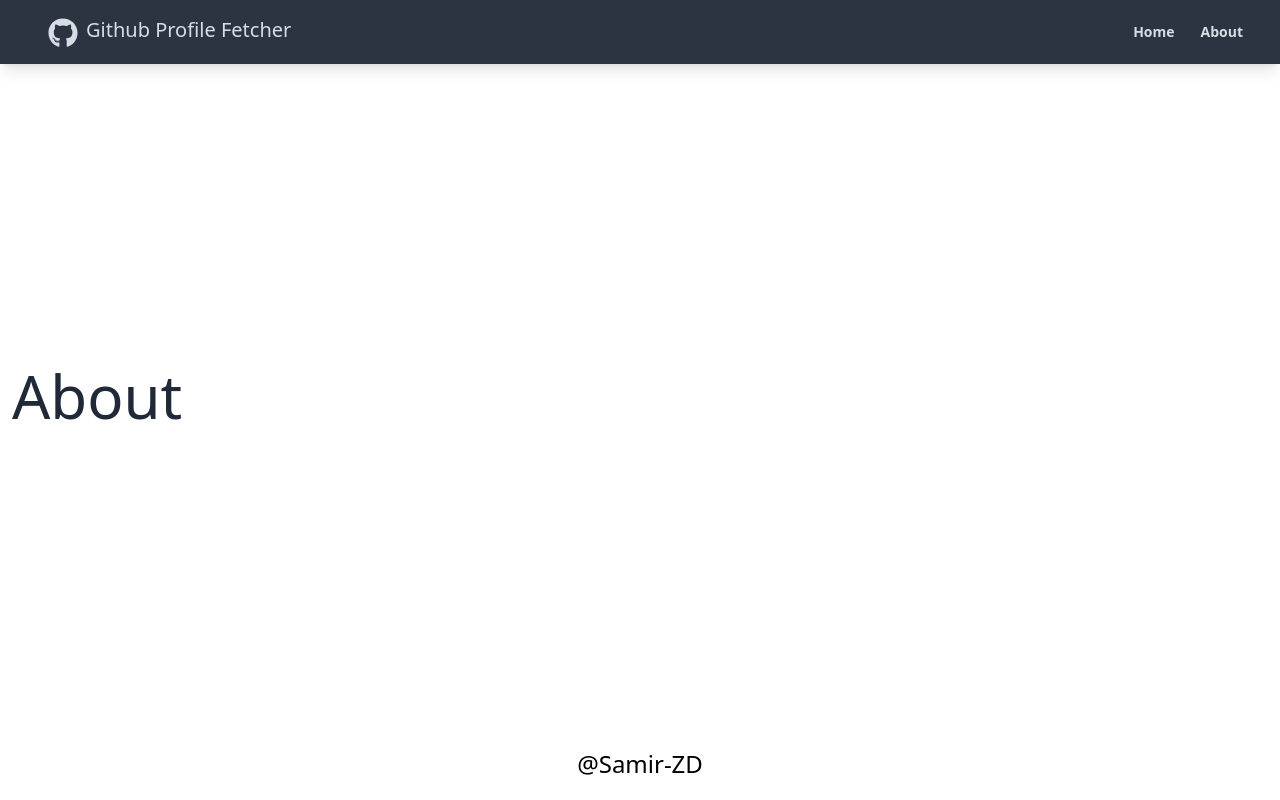
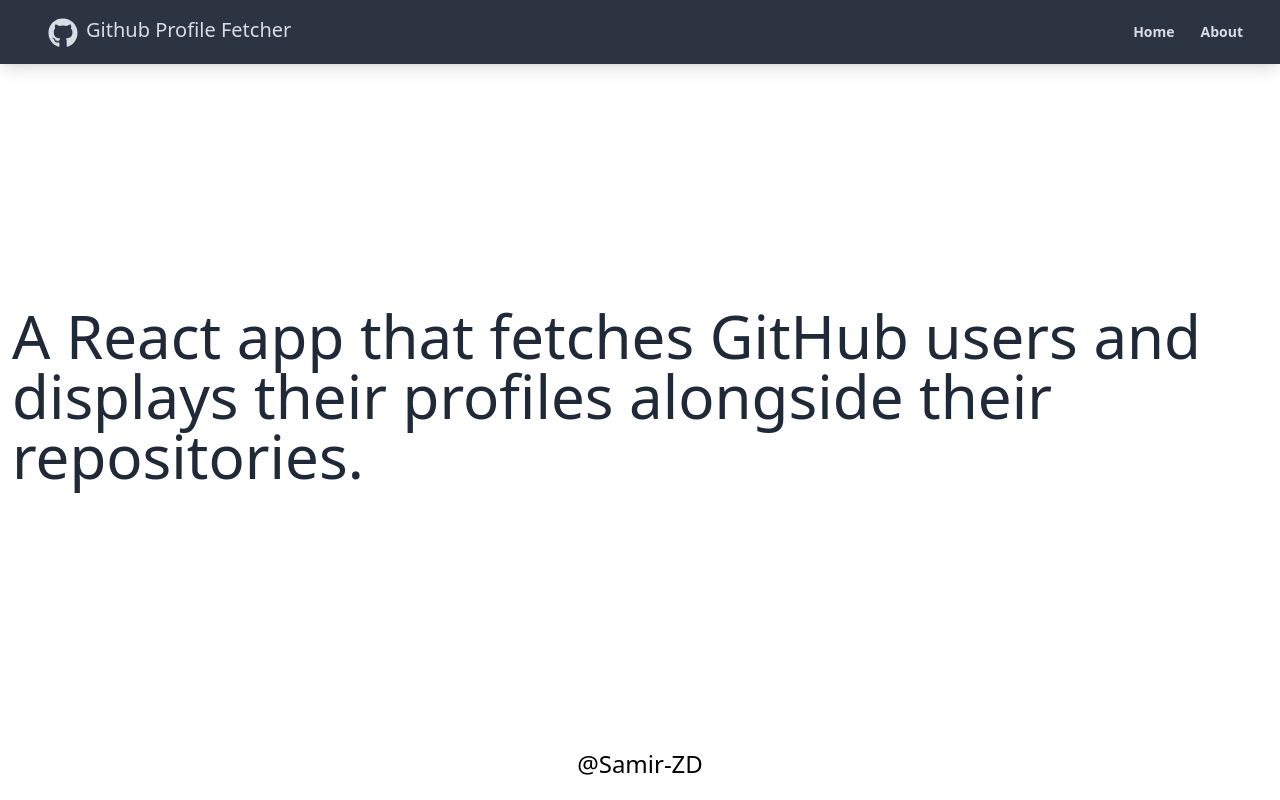
Before and after one commit to Samir-ZD/github-profile-fetcher, a React (Create React App) app: page /about in a window 1280 px wide. Built offline with nearby package versions, Linux system fonts and the light colour scheme; no server answers.

Commit message:
minor ui updates in Footer.jsx & About.jsx

```diff
--- a/src/components/layout/Footer.jsx
+++ b/src/components/layout/Footer.jsx
@@ -3,7 +3,7 @@ import React from 'react'
 function Footer() {
   return (
    <footer className='footer p-5 text-info-content footer-center'>
-    <p className='text-2xl'>@Samir-ZD</p>
+    <span className='text-2xl'><a href='https://github.com/Samir-ZD' target="_blank">@Samir-ZD</a></span>
    </footer>
   )
 }
--- a/src/components/pages/About.jsx
+++ b/src/components/pages/About.jsx
@@ -3,7 +3,7 @@ import React from 'react'
 function About() {
   return (
     <div>
-       <p className='text-6xl'>About</p>
+       <p className='text-6xl'>A React app that fetches GitHub users and displays their profiles alongside their repositories. </p>
     </div>
   )
 }
```
